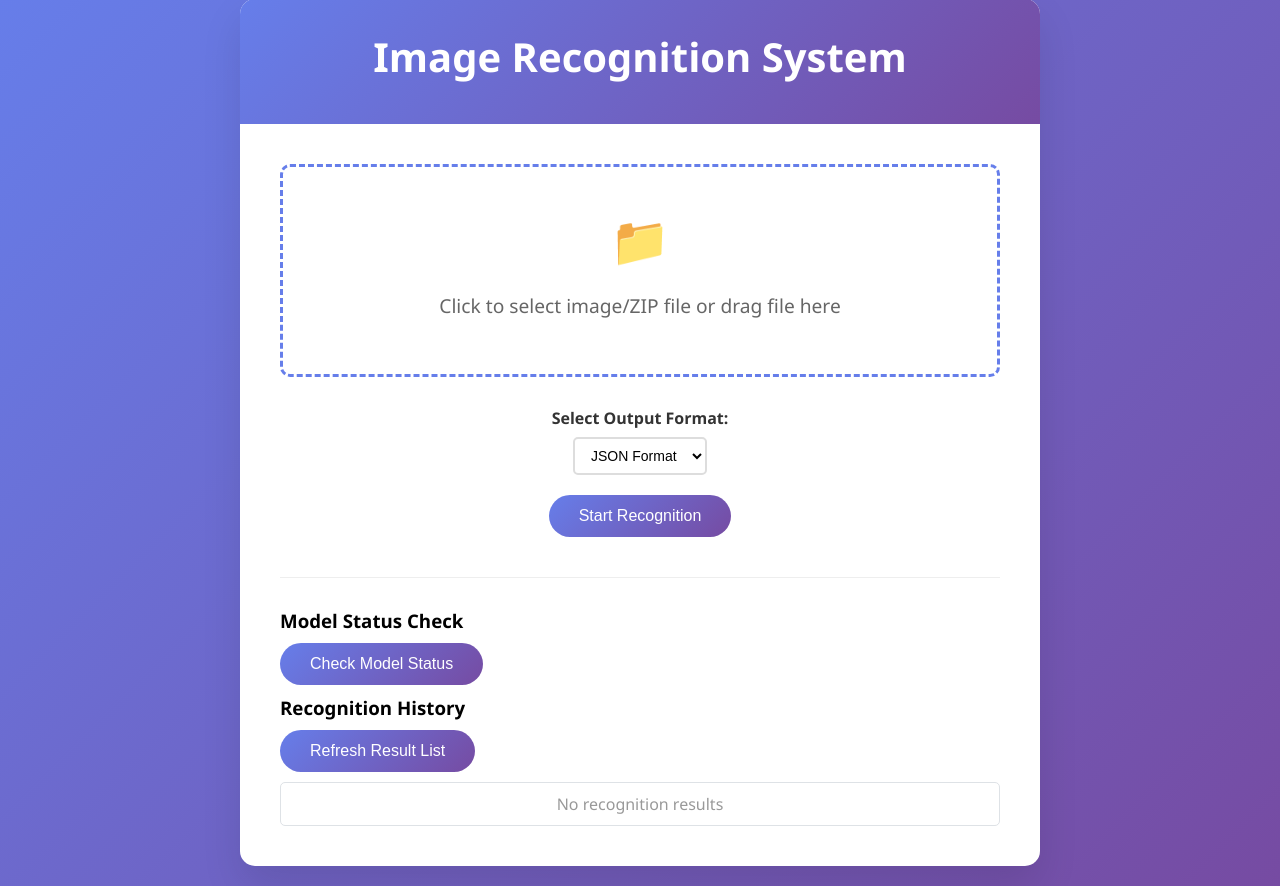
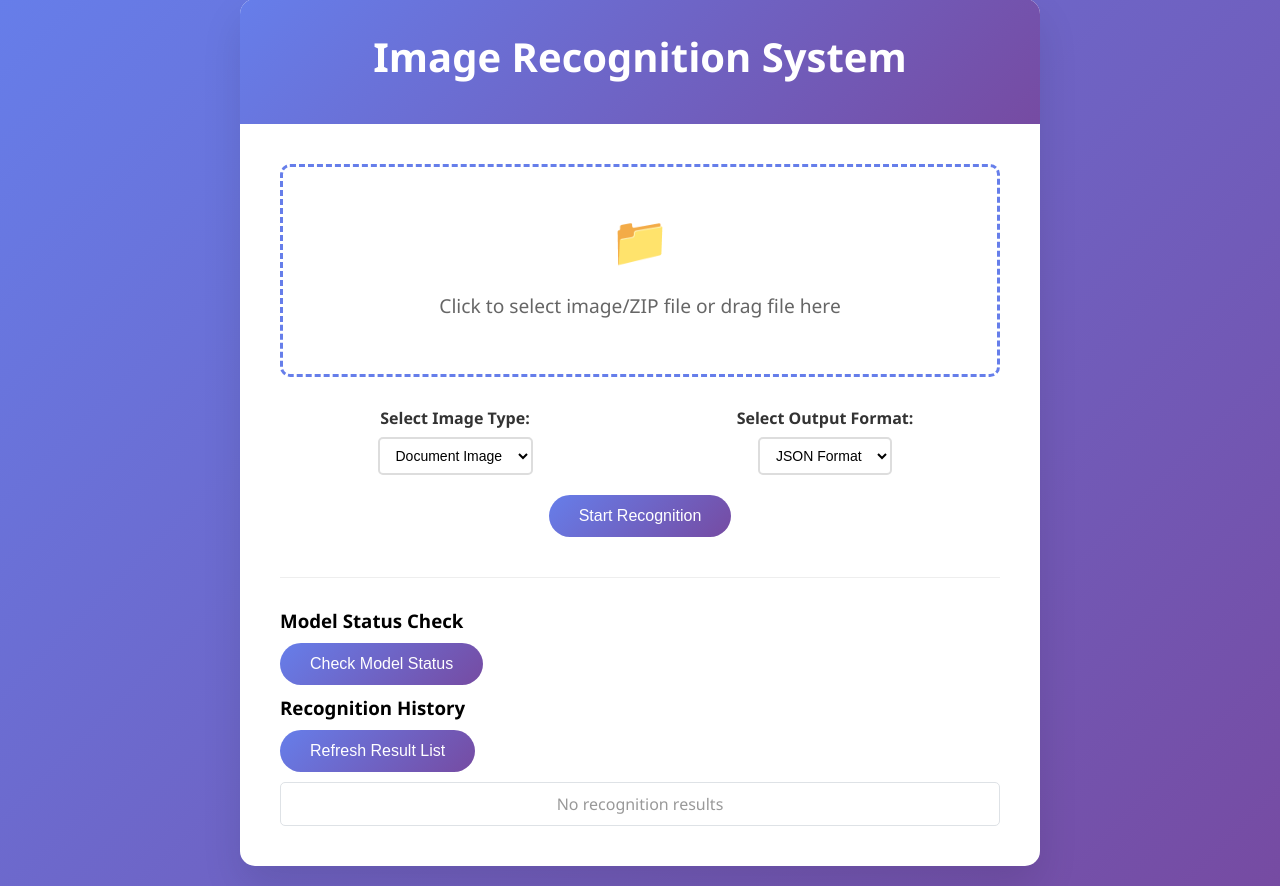
Before and after one commit to hansonDing/ocr_detect, a Flask app: page / in a window 1280 px wide. Shown: the part 21-907 px from the top of the page. Run offline with Flask 3, Linux system fonts and the light colour scheme; data that the repository does not hold is empty.

Commit message:
Update index.html

```diff
--- a/templates/index.html
+++ b/templates/index.html
@@ -279,13 +279,23 @@
                     <input type="file" id="fileInput" name="file" class="file-input" accept="image/*,.pdf,.zip">
                 </div>
 
-                <div class="format-selection" style="margin: 20px 0; text-align: center;">
+                <div class="selection-container" style="margin: 20px 0; display: flex; justify-content: space-between; align-items: flex-start; gap: 20px;">
+                    <div class="image-type-selection" style="flex: 1; text-align: center;">
+                        <label for="imageType" style="display: block; margin-bottom: 8px; font-weight: bold; color: #333;">Select Image Type:</label>
+                        <select id="imageType" name="image_type" style="padding: 8px 12px; border: 2px solid #ddd; border-radius: 5px; font-size: 14px; background: white; min-width: 120px;">
+                            <option value="document">Document Image</option>
+                            <option value="table">Table Image</option>
+                        </select>
+                    </div>
+
+                    <div class="format-selection" style="flex: 1; text-align: center;">
                         <label for="outputFormat" style="display: block; margin-bottom: 8px; font-weight: bold; color: #333;">Select Output Format:</label>
                         <select id="outputFormat" name="output_format" style="padding: 8px 12px; border: 2px solid #ddd; border-radius: 5px; font-size: 14px; background: white; min-width: 120px;">
                             <option value="json">JSON Format</option>
                             <option value="txt">TXT Format</option>
                             <option value="xlsx">XLSX Format</option>
                         </select>
+                    </div>
                 </div>
 
                 <div class="progress" id="progress">
@@ -379,6 +389,10 @@
             // Add selected output format
             const outputFormat = document.getElementById('outputFormat').value;
             formData.append('output_format', outputFormat);
+
+            // Add selected image type
+            const imageType = document.getElementById('imageType').value;
+            formData.append('image_type', imageType);
 
             // Show progress bar
             progress.style.display = 'block';
```
Lines whose indentation alone changed are shown as unchanged.
